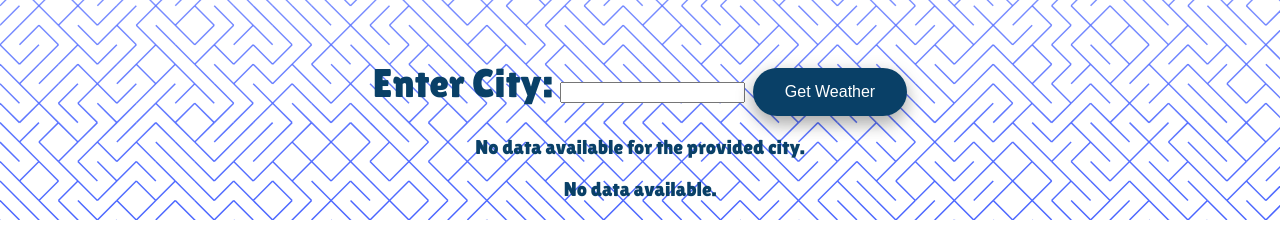
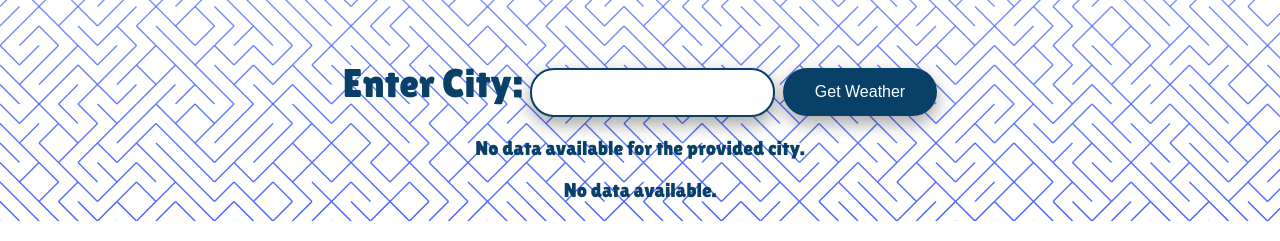
Before and after one commit to Maciejowskii/weather, a Django app: page / in a window 1280 px wide. Shown: the part 559-800 px from the top of the page. Run offline with Django 4.2, Linux system fonts and the light colour scheme.

Commit message:
zmieniono wyglad paska wyszukiwania

```diff
--- a/weatherForecast/forecast/static/style.css
+++ b/weatherForecast/forecast/static/style.css
@@ -55,3 +55,16 @@ body {background-color: white;
 #button:hover{
     background-color: #0095ff;
 }
+#city{
+    border: 2px solid #094067;
+    padding: 15px 32px;
+    border-radius: 24px;
+    box-shadow: 0 8px 16px 0 rgba(0,0,0,0.2), 0 6px 20px 0 rgba(0,0,0,0.19);
+}
+#city:hover{
+    border: 2px solid #0095ff;
+}
+#city:focus{
+    border: 2px solid #0095ff;
+    outline: none;
+}
```
